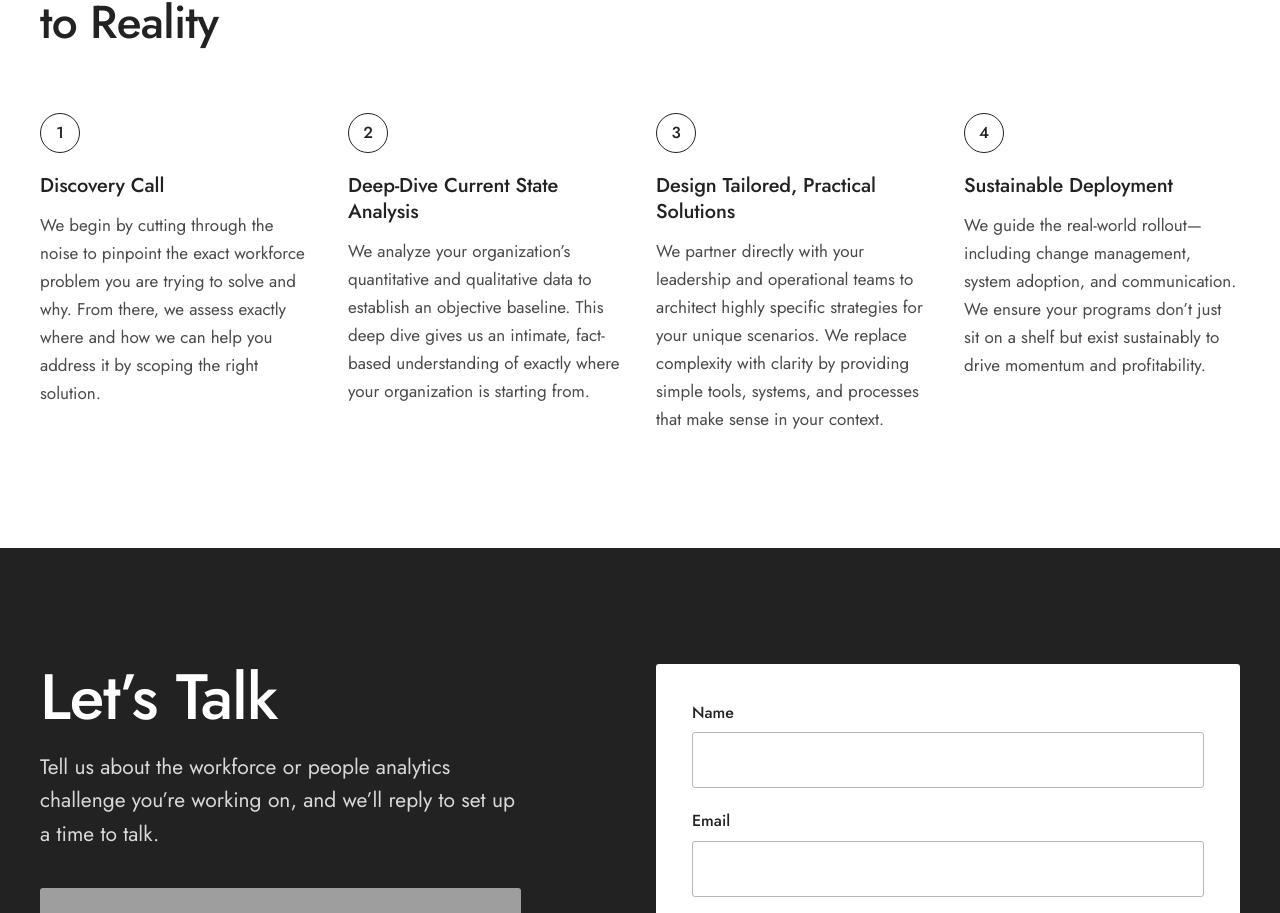
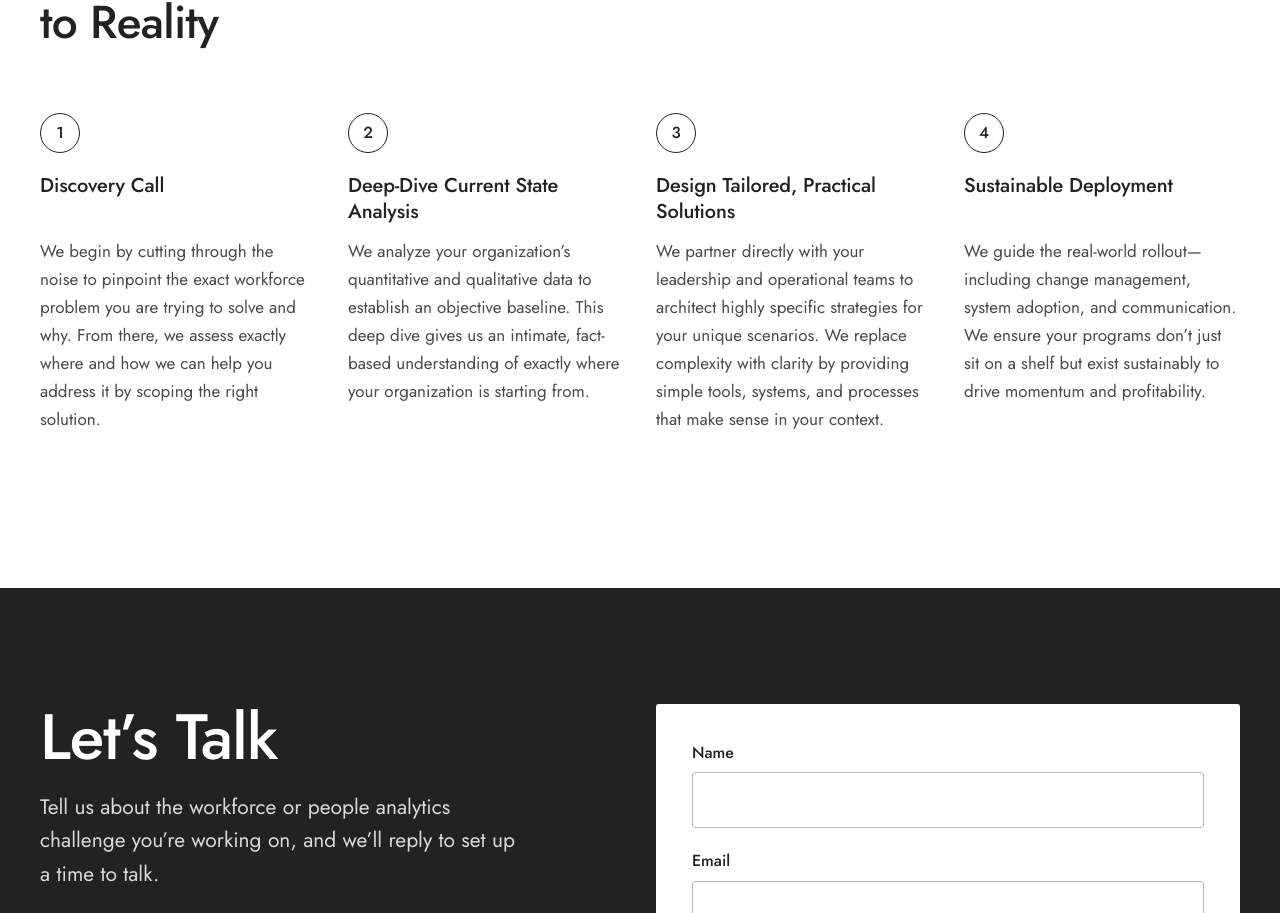
Before and after one commit to tskhay-and-associates/Tskhay-and-Associates, a React (Vite) app: page / in a window 1280 px wide. Shown: the part 5554-6467 px from the top of the page. Built offline with nearby package versions, Linux system fonts and the light colour scheme; grey boxes are pictures that could not be loaded.

Commit message:
Update styles.css

```diff
--- a/src/styles.css
+++ b/src/styles.css
@@ -657,6 +657,23 @@ ol {
 @media (min-width: 640px) {
   .steps {
     grid-template-columns: repeat(2, minmax(0, 1fr));
+    row-gap: 0;
+  }
+
+  /* Each step shares three rows (number, heading, description) with the steps beside it,
+     so every heading takes the same space and every description starts at the same height. */
+  .step {
+    display: grid;
+    grid-row: span 3;
+    grid-template-rows: subgrid;
+    align-content: start;
+    padding-bottom: 2.5rem;
+  }
+
+  @supports not (grid-template-rows: subgrid) {
+    .step h3 {
+      min-height: 2.6em;
+    }
   }
 }
 
@@ -766,6 +783,31 @@ ol {
   display: grid;
   gap: 2rem 2.5rem;
   list-style: none;
+}
+
+.example-highlights {
+  display: grid;
+  gap: 0.4rem;
+  margin-top: 0.85rem;
+  list-style: none;
+}
+
+.example-highlights li {
+  position: relative;
+  padding-left: 1.1rem;
+  color: var(--body);
+  font-size: 1rem;
+  line-height: 1.5;
+}
+
+.example-highlights li::before {
+  content: "";
+  position: absolute;
+  left: 0;
+  top: 0.62em;
+  width: 0.45rem;
+  height: 1px;
+  background: var(--ink);
 }
 
 .example-list .example-context {
```
